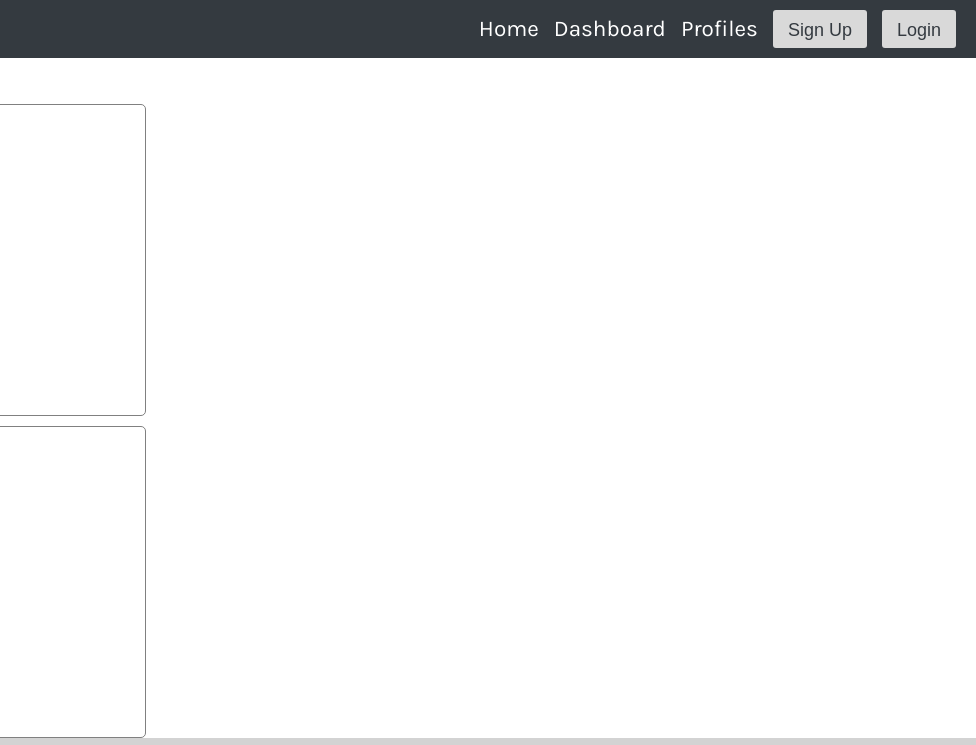
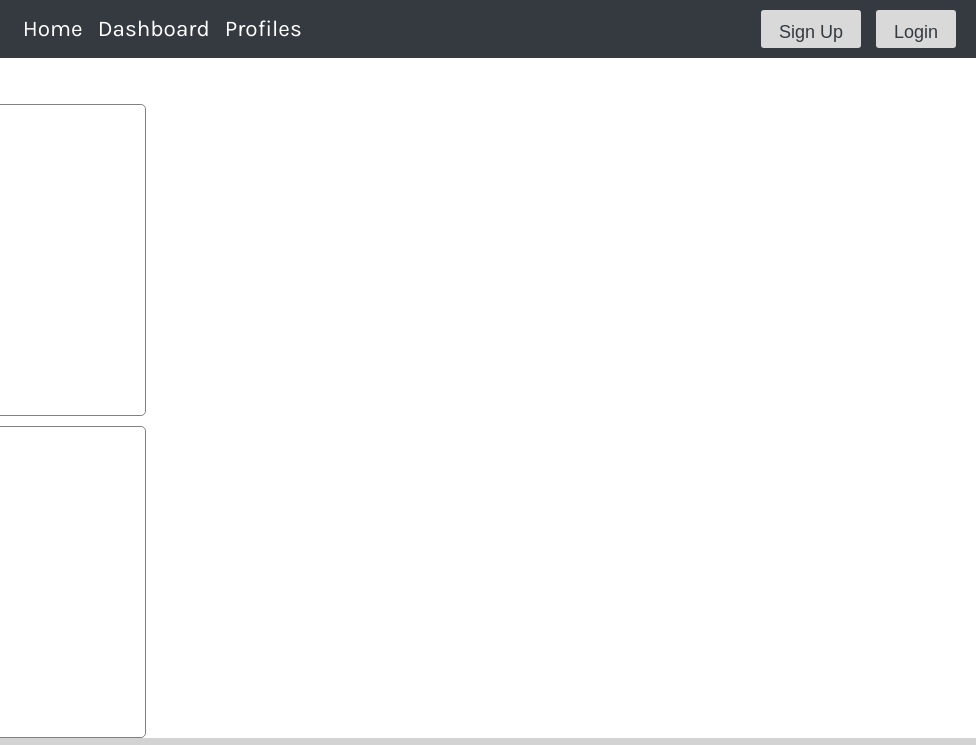
Before and after one commit to zioscuro/LRA-Profile-Manager, a plain HTML site: page mockup/main.html in a window 1280 px wide. Shown: the top 745 px of the page, 304-1280 px from the left. Drawn offline with Linux system fonts and the light colour scheme.

Commit message:
Update navbar flexbox and hover behavior

```diff
--- a/mockup/styles.css
+++ b/mockup/styles.css
@@ -23,7 +23,9 @@ html {
 }
 
 .navbar ul {
+    flex: 1;
     display: flex;
+    justify-content: space-between;
     gap: 10px;
     align-items: center;
     font-size: 1.5rem;
@@ -39,17 +41,25 @@ html {
     color: white;
 }
 
+.navbar button:hover {
+    background-color: #343A40;
+    color: #d9d9d9;
+    border: 3px solid #d9d9d9;
+}
+
 .navbar button {
     height: 2.5rem;
+    line-height: 100%;
     background-color: #d9d9d9;
     color: #343A40;
     font-size: 1.2rem;
-    border: none;
+    border: 3px solid #d9d9d9;
     border-radius: 3px;
     padding: 10px 15px;
 }
 
 .btn-access {
+    margin-left: auto;
     display: flex;
     gap: 15px;
 }
```
